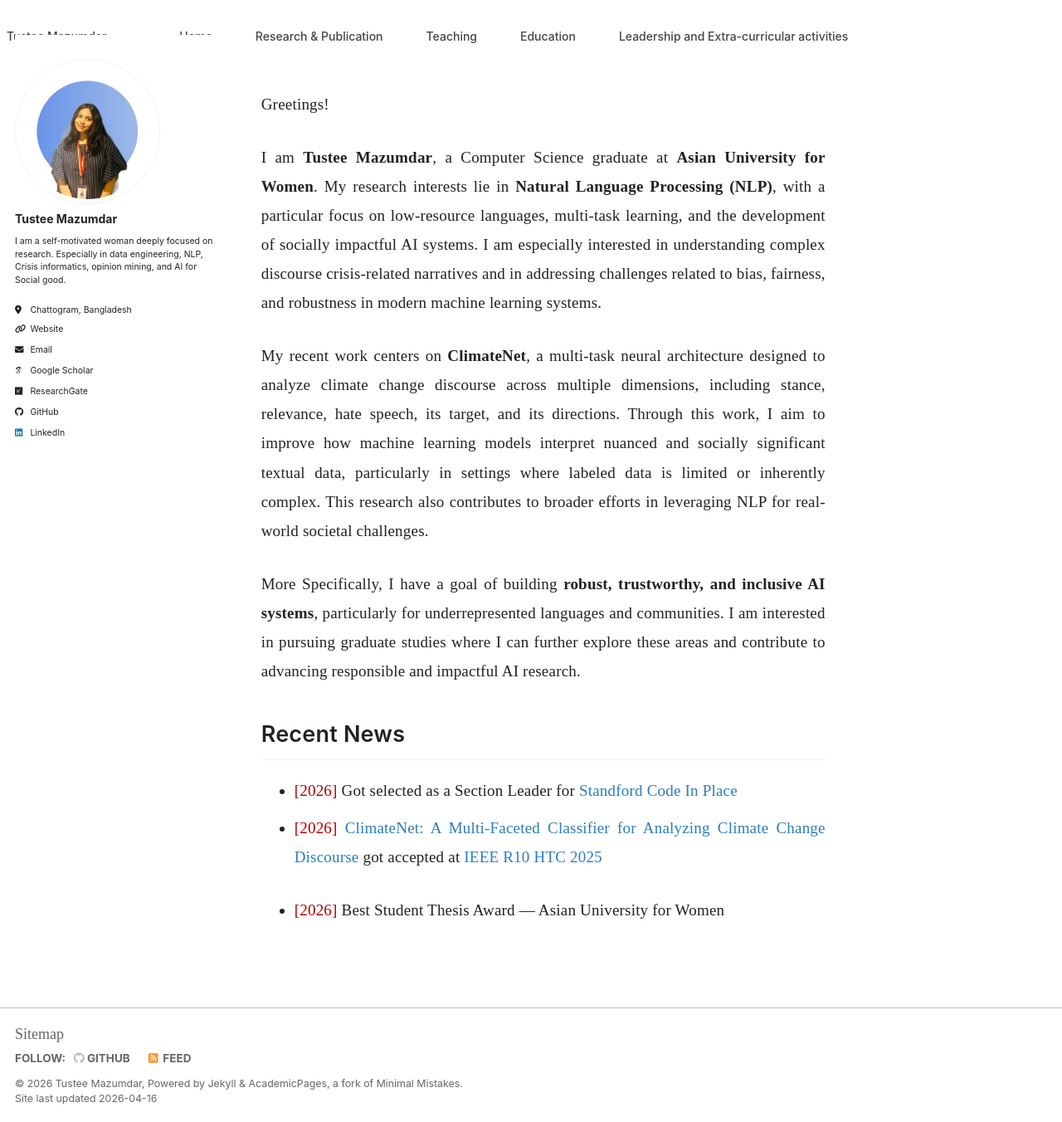
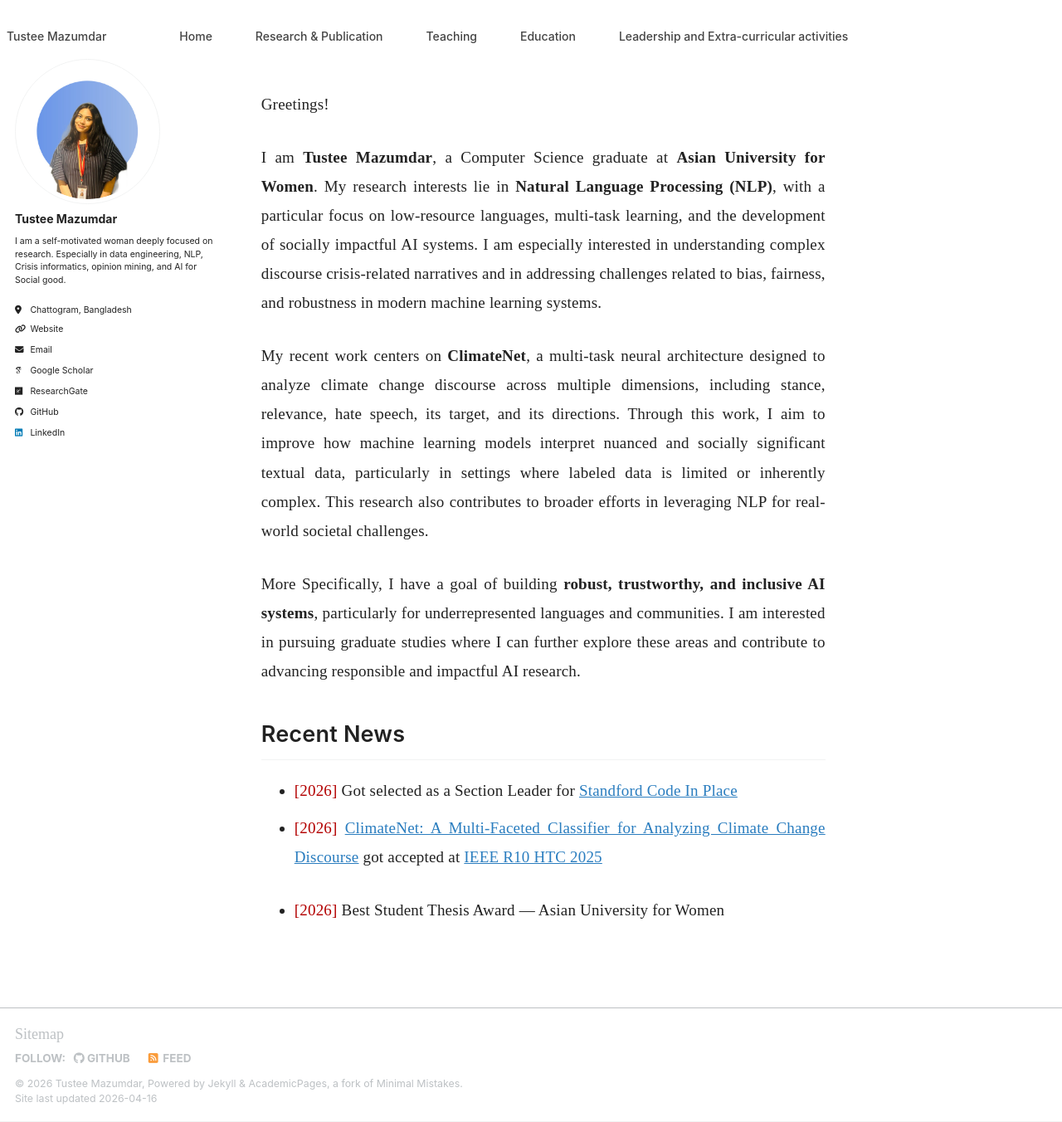
Before and after one commit to TusteeMazumdar/TusteeMazumdar.github.io, a Jekyll site: the page built from _pages/about.md, in a window 1280 px wide and 1352 px high. Shown: the whole window at 83% size. Built offline with Jekyll 4.4.1, drawn with Linux system fonts in a browser that asks for light colours; some web fonts are replaced; a script bundle is joined from its source files by our own code; library files that are not in the unit come from our copies.

Commit message:
Update main.scss

```diff
--- a/assets/css/main.scss
+++ b/assets/css/main.scss
@@ -112,44 +112,3 @@ body *,
 .site-title {
   color: #222 !important;
 }
-
-/* ===== REMOVE ALL OVERLAYS ===== */
-.masthead::before,
-.page__hero,
-.page__hero--overlay,
-*::before,
-*::after {
-  background: none !important;
-}
-
-/* ===== SIDEBAR CLEAN ===== */
-.sidebar {
-  background: #ffffff !important;
-}
-
-/* ===== FOOTER CLEAN ===== */
-.page__footer {
-  background: #ffffff !important;
-  color: #666 !important;
-}
-
-/* ===== TYPOGRAPHY (ACADEMIC LOOK) ===== */
-body {
-  font-family: "Times New Roman", Times, serif !important;
-}
-
-.page__content {
-  font-size: 18px;
-  line-height: 1.8;
-  max-width: 700px;
-}
-
-/* ===== LINKS ===== */
-.page__content a {
-  color: #2a7dbf;
-  text-decoration: none;
-}
-
-.page__content a:hover {
-  text-decoration: underline;
-}
```
